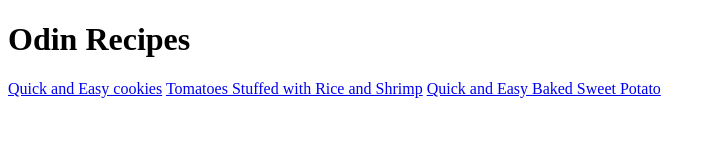
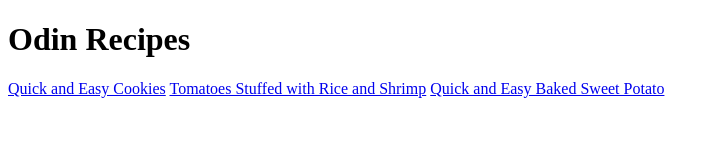
Before and after one commit to laban-endjiounga/odin-recipes, a plain HTML site: page index.html in a window 1280 px wide. Shown: the full height of the page, 0-719 px from the left. Drawn offline with Linux system fonts and the light colour scheme.

Commit message:
Fix typo in first recipe name

```diff
--- a/index.html
+++ b/index.html
@@ -8,7 +8,7 @@
   <body>
     <h1>Odin Recipes</h1>
 
-    <a href="./recipes/cookies.html">Quick and Easy cookies</a>
+    <a href="./recipes/cookies.html">Quick and Easy Cookies</a>
     <a href="./recipes/stuffed-tomato.html">Tomatoes Stuffed with Rice and Shrimp</a>
     <a href="./recipes/sweet-potato.html">Quick and Easy Baked Sweet Potato</a>
   </body>
```
Also changed, not shown: recipes/cookies.html (+2 -2 lines).
